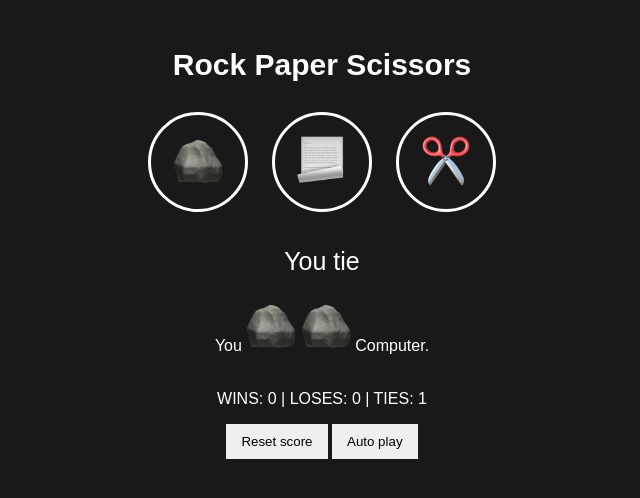
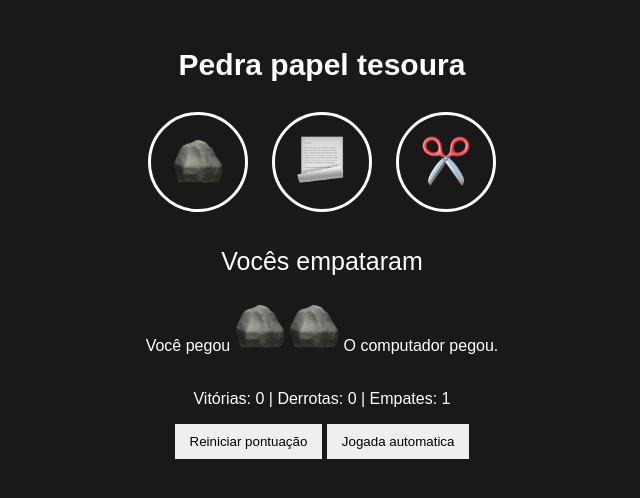
Before and after one commit to Cadu-f12/pedra-papel-tesoura, a plain HTML site: page index.html in a window 1280 px wide. Both pictures are taken after a click on the button 515 px from the left and 162 px from the top of the page. Shown: the whole page, without its empty margins (318-958 px from the left). Drawn offline with Linux system fonts and the light colour scheme.

Commit message:
style: Change the language to PT-BR

```diff
--- a/index.html
+++ b/index.html
@@ -1,13 +1,13 @@
 <!DOCTYPE html>
-<html>
+<html lang="pt-br">
     <head>
-        <title>Rock, Paper, Scissors</title>
+        <title>Pedra papel tesoura</title>
         <link rel="stylesheet" href="style.css">
     </head>
     <body>
 
         <div class="main">
-            <h1 class="title">Rock Paper Scissors</h1>
+            <h1 class="title">Pedra papel tesoura</h1>
 
             <div>
                 <button onclick="playGame('rock')" class="move-button">
@@ -25,7 +25,7 @@
                 <p class="js-paragraph-1 paragraph-1"></p>
                 <p class="js-paragraph-2 paragraph-2"></p>
                 <p class="js-paragraph-3 score">
-                    WINS: 0 | LOSES: 0 | TIES: 0
+                    Vitórias: 0 | Derrotas: 0 | Empates: 0
                 </p>
             </div>
 
@@ -38,11 +38,11 @@
                     localStorage.removeItem('score');
                 "
                 class="button-reset">
-                    Reset score
+                    Reiniciar pontuação
                 </button>
                 <button class="auto-play-button"
                 onclick="autoPlay();">
-                    Auto play
+                    Jogada automatica
                 </button>
             </div>
         </div>
--- a/index.js
+++ b/index.js
@@ -54,24 +54,24 @@ function playGame(playerMove) {
     }
 
     if (isWin === 1) {
-        pElem1.innerHTML = 'You win';
+        pElem1.innerHTML = 'Você venceu!';
     } else if (isWin === 0) {
-        pElem1.innerHTML = 'You tie';
+        pElem1.innerHTML = 'Vocês empataram';
     } else {
-        pElem1.innerHTML = 'You lose';
+        pElem1.innerHTML = 'Você perdeu';
     }
 
-    pElem2.innerHTML = `You
+    pElem2.innerHTML = `Você pegou
     <img src="img/${playerMove}.png" class="move-icon">
     <img src="img/${computerMoviment}.png" class="move-icon">
-    Computer.`;
+    O computador pegou.`;
 
     updateLabel(score.win, score.lose, score.tie);
 
     localStorage.setItem('score', JSON.stringify(score));
 }
 function updateLabel(win, lose, tie) {
-    document.querySelector('.js-paragraph-3').innerHTML = `WINS: ${win} | LOSES: ${lose} | TIES: ${tie}`;
+    document.querySelector('.js-paragraph-3').innerHTML = `Vitórias: ${win} | Derrotas: ${lose} | Empates: ${tie}`;
 }
 function autoPlay() {
     const autoPlayElement = document.querySelector('.auto-play-button');
@@ -84,12 +84,12 @@ function autoPlay() {
                 playGame(computerMove);
             }, 500
         );
-        autoPlayElement.innerHTML = 'Stop playing';
+        autoPlayElement.innerHTML = 'Parar';
         isPlaying = true;
         return;
     }
 
-    autoPlayElement.innerHTML = 'Auto play';
+    autoPlayElement.innerHTML = 'Jogada automatica';
     clearInterval(intervalId);
     isPlaying = false;
 }
```
